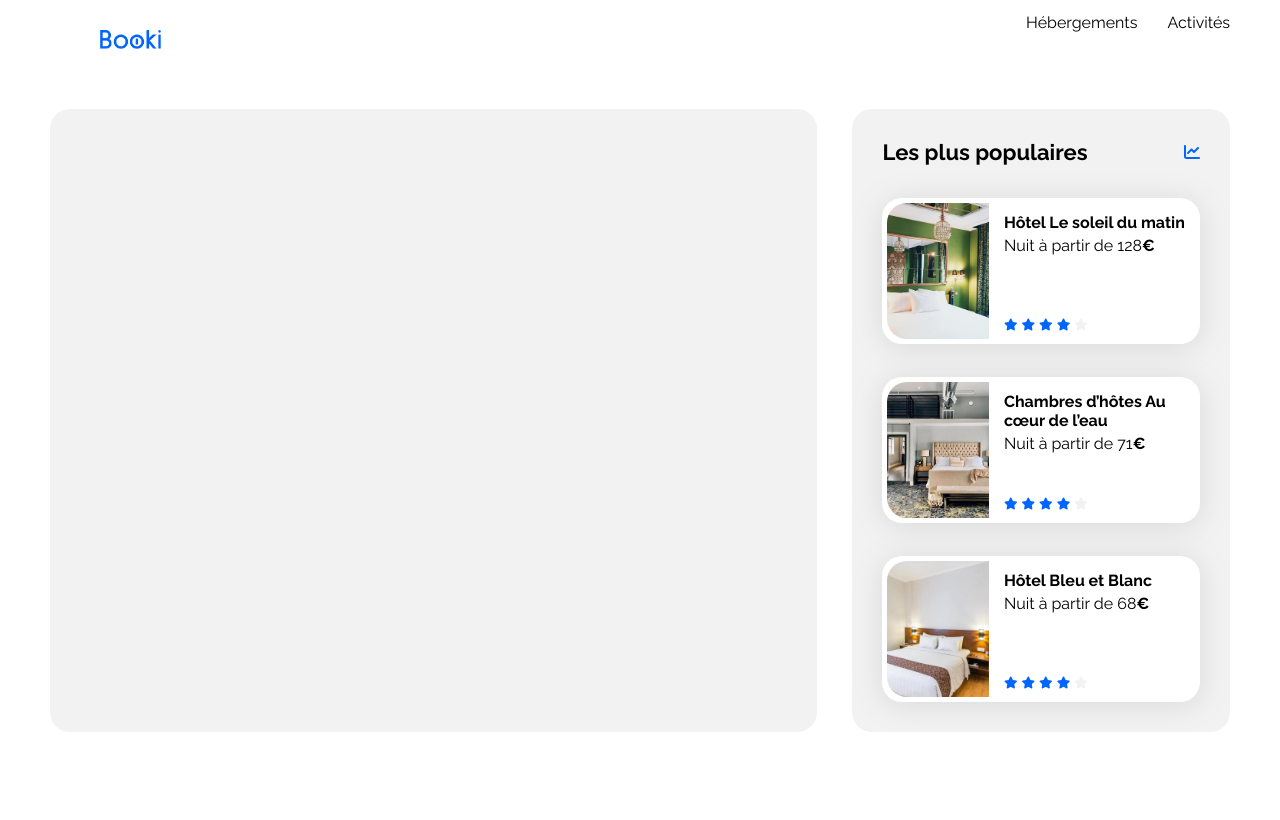
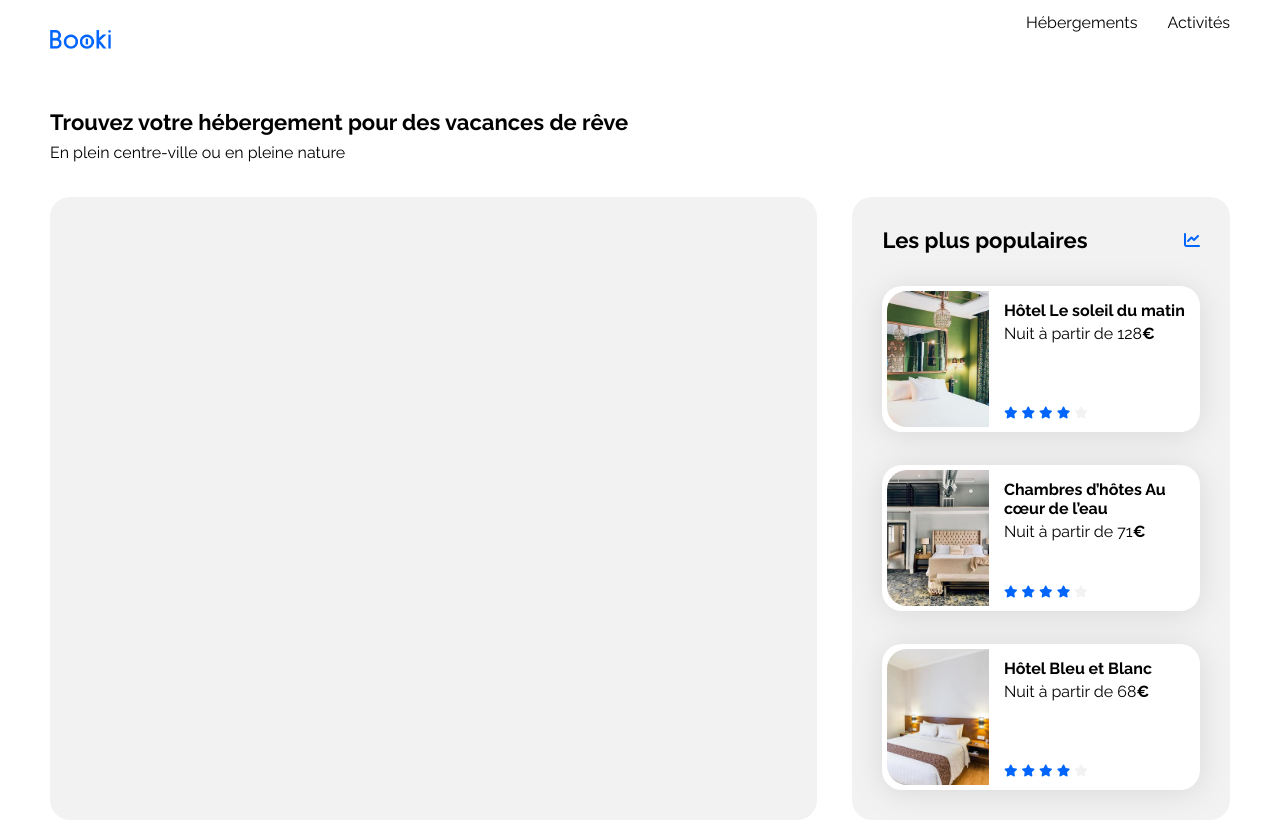
Before and after one commit to julie-lsk/html_et_css_agence, a plain HTML site: page index.html in a window 1280 px wide. Drawn offline with Linux system fonts and the light colour scheme.

Commit message:
Début de la partie Info-group

```diff
--- a/css/style.css
+++ b/css/style.css
@@ -24,7 +24,7 @@
 .nav-header
 {
     display: flex;
-    padding: 0px, 50px, 0px, 50px;
+    padding: 0px 50px 0px 50px;
     gap:30px;
 }
 
@@ -50,6 +50,26 @@ header
 
 
 
+/* Info group */
+
+.info-group
+{
+    margin-bottom: 35px;
+}
+
+.info-group p
+{
+    margin-top: 8px;
+}
+
+.section-info-group
+{
+    margin-bottom: 35px;
+}
+
+
+
+
 .fa-solid {
     color: var(--main-color);
 }
@@ -57,6 +77,7 @@ header
 body {
     display: flex;
     justify-content: center;
+    flex-direction: column;
 }
 
 .main-container {
--- a/index.html
+++ b/index.html
@@ -19,20 +19,40 @@
 
 <body>
 
-    <div class="main-container">
-
     <header>
         <img src="../html_et_css_agence/images/logo/Booki.png" alt="Logo Booki" class="logo-header">
 
         <nav class="nav-header">
-                <a href="#" id="hebergement-nav">Hébergements</a>
-                <a href="#" id="activite-nav">Activités</a>
+            <a href="#" id="hebergement-nav">Hébergements</a> <!-- ATTENTION LIENS A CHANGER !!!!!!!!!!!!!!!!!!!!!!! -->
+            <a href="#" id="activite-nav">Activités</a> <!-- METTRE EN LIEN LES SECTIONS CORRESPONDANTES !!!!!!!!!!!-->
         </nav>
     </header>
 
 
+    <div class="main-container">
+
         <main>
 
+            <div class="info-group"> <!-- Info group -->
+
+                <div class="section-info-group">
+                    <h2 class="section-title">Trouvez votre hébergement pour des vacances de rêve</h2>
+                    <p>En plein centre-ville ou en pleine nature</p>
+                </div>
+
+                <div class="section-info-group formulaire-recherche">
+
+                </div>
+
+                <div class="section-info-group">
+                    <!-- filtres -->
+                </div>
+
+                <div> <!-- plus de 500 logements.... -->
+
+                </div>
+
+            </div>
 
             <div class="hebergements-and-populaires">
 
```
Lines whose indentation alone changed are shown as unchanged.
